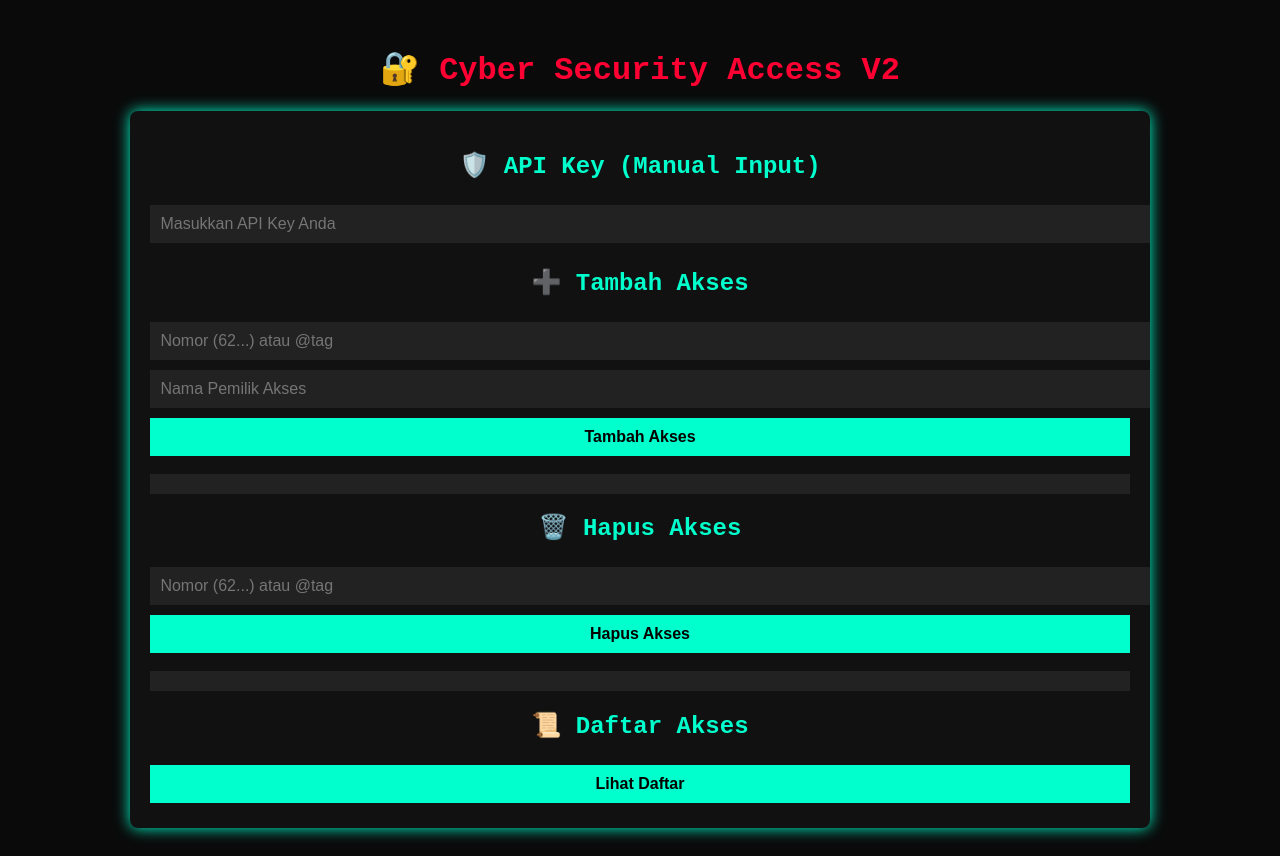
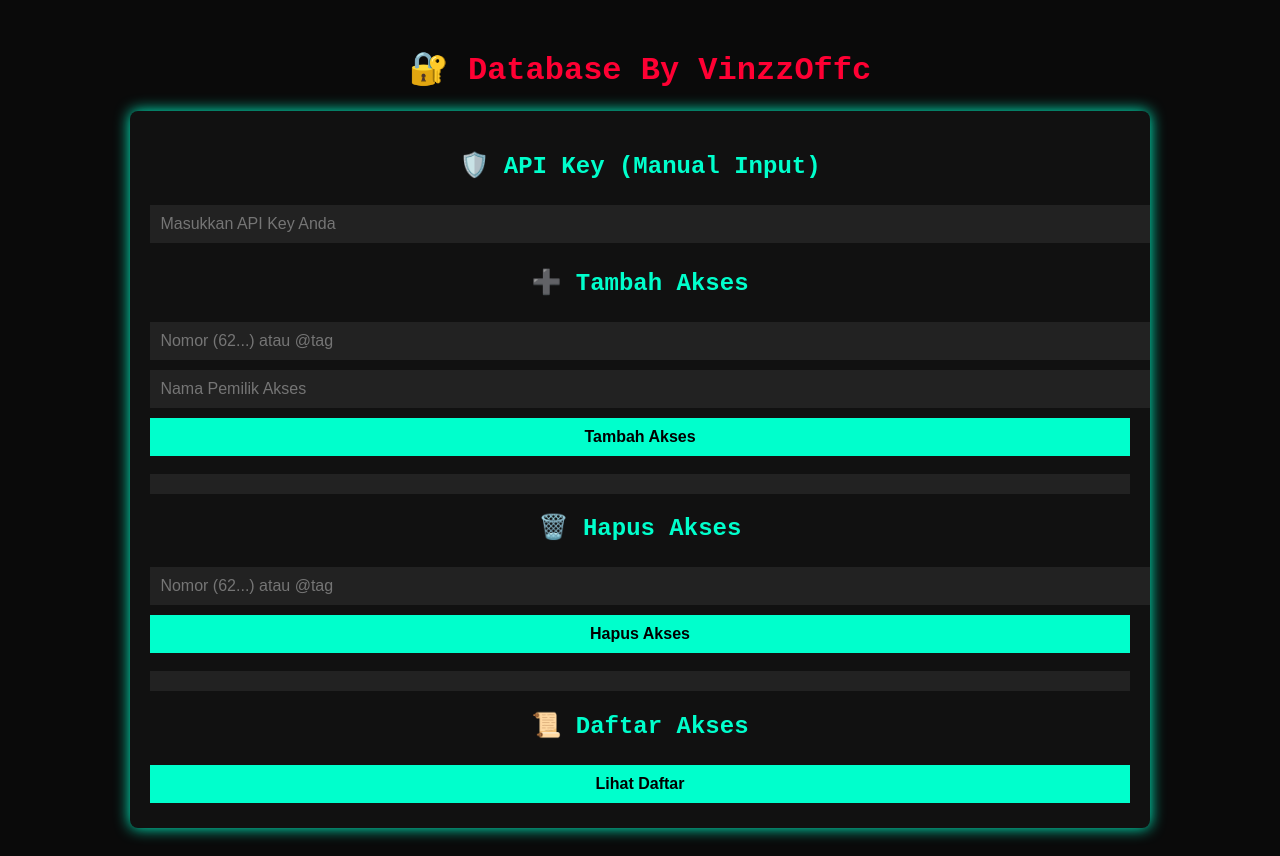
Before and after one commit to vinzzoffc/vinzzoffc.github.io, a website: page index.html in a window 1280 px wide. Drawn offline with Linux system fonts and the light colour scheme.

Commit message:
Update index.html

```diff
--- a/index.html
+++ b/index.html
@@ -3,7 +3,7 @@
 <head>
   <meta charset="UTF-8" />
   <meta name="viewport" content="width=device-width, initial-scale=1.0"/>
-  <title>Database Manager FadXD</title>
+  <title>Database Manager Vinzz</title>
   <style>
     body {
       font-family: 'Courier New', monospace;
@@ -68,7 +68,7 @@
 </head>
 <body>
 
-<h1>🔐 Cyber Security Access V2</h1>
+<h1>🔐 Database By VinzzOffc</h1>
 <div class="container">
   <h2>🛡️ API Key (Manual Input)</h2>
   <input type="text" id="apikey" placeholder="Masukkan API Key Anda" />
```
